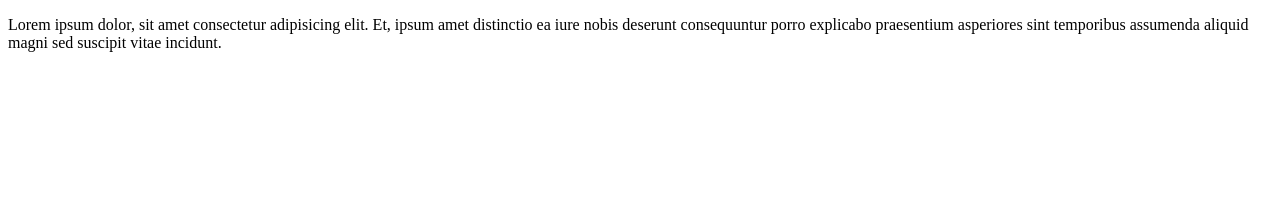
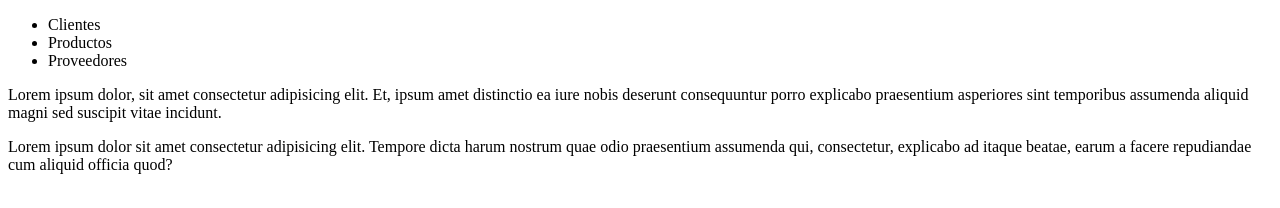
Before and after one commit to Ad4mS187/prueba2109, a plain HTML site: page index.html in a window 1280 px wide. Drawn offline with Linux system fonts and the light colour scheme.

Commit message:
Actualizacion 3

```diff
--- a/index.html
+++ b/index.html
@@ -8,14 +8,18 @@
 <body>
     <header>
         <nav>
-
+            <ul>
+                <li>Clientes</li>
+                <li>Productos</li>
+                <li>Proveedores</li>
+            </ul>
         </nav>
     </header>
     <main>
         <p>Lorem ipsum dolor, sit amet consectetur adipisicing elit. Et, ipsum amet distinctio ea iure nobis deserunt consequuntur porro explicabo praesentium asperiores sint temporibus assumenda aliquid magni sed suscipit vitae incidunt.</p>
     </main>
     <footer>
-
+        <p>Lorem ipsum dolor sit amet consectetur adipisicing elit. Tempore dicta harum nostrum quae odio praesentium assumenda qui, consectetur, explicabo ad itaque beatae, earum a facere repudiandae cum aliquid officia quod?</p>
     </footer>
 
 </body>
```
Also changed, not shown: productos.html (added, +11 -0 lines).
